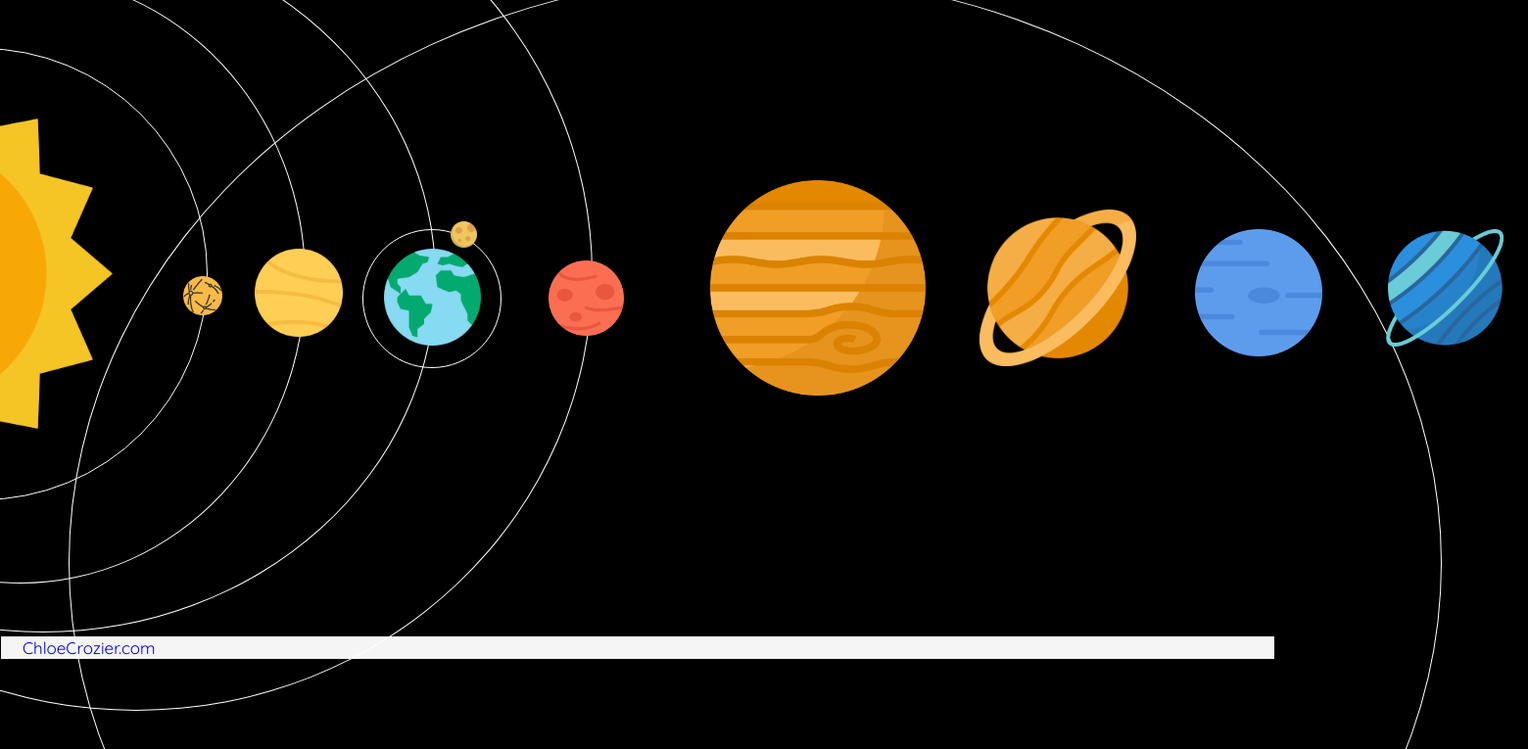
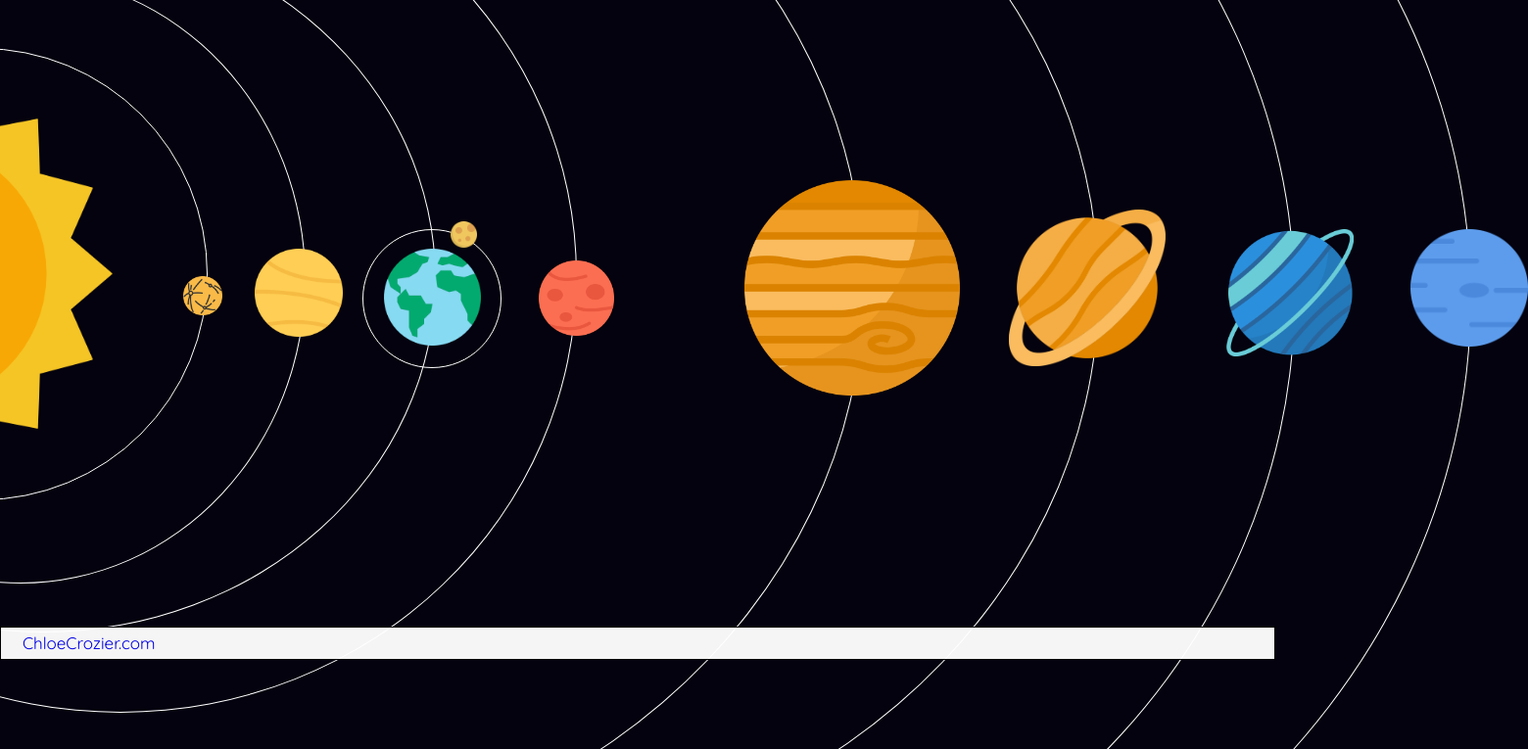
Before and after one commit to ChloeCrozier/chloecrozier.github.io, a plain HTML site: page planetarium.html in a window 1280 px wide. Shown: the part 126-891 px from the top of the page at 98% size, 1560 px wide, since content can reach past the window. Drawn offline with Linux system fonts and the light colour scheme.

Commit message:
adjusted planets and their orbit

```diff
--- a/planetarium.html
+++ b/planetarium.html
@@ -7,17 +7,7 @@
 </head>
 
     <body class="planetarium">
-    <div class="info">
-        <h1>Planetarium</h1>
-        <p>Click on a object to learn more about it!</p>
-    </div>
-
-    <div class="bottom">
-        <a href ="./index.html">ChloeCrozier.com</a>
-    </div>
-
-
-    <div class="netptuneorbit" title="165 Years"></div>
+    <div class="neptuneorbit" title="165 Years"></div>
     <div class="uranusorbit" title="84 Years"></div>
     <div class="saturnorbit" title="29 Years"></div>
     <div class="jupiterorbit" title="12 Years"></div>
@@ -38,6 +28,15 @@
         <div class="planet uranus" title="Uranus"></div>
         <div class="planet neptune" title="Netpune"></div>
 
+
+        <div class="info">
+            <h1>Planetarium</h1>
+            <p>Click on a object to learn more about it!</p>
+        </div>
+
+        <div class="bottom">
+                <a href ="./index.html">ChloeCrozier.com</a>
+            </div>
 </body>
 
 </html>
--- a/style.css
+++ b/style.css
@@ -54,7 +54,7 @@ body {
 
 .planetarium {
   /* background-image: url('./images/space.jpg'); */
-  background: #000;
+  background: rgb(4, 2, 14);
 }
 
 .jsfiddle {
@@ -79,7 +79,7 @@ body {
   margin: 32px auto 0 auto;
   background-color: white;
   border: 2px solid black;
-  opacity: 0.6;
+  opacity: 0.9;
   border-radius: 8px;
 }
 
@@ -131,7 +131,7 @@ a:hover{
   background-color: white;
   border: 1px solid black;
   width: 100%;
-  line-height: 3px;
+  line-height: 12px;
   padding: 10px;
   position: fixed;
   text-align: left;
@@ -189,8 +189,8 @@ a:hover{
   height: 890px;
   border-radius: 50%;
   border: 1px solid white;
-  left: -327px;
-  top: -40px;
+  left: -343px;
+  top: -38px;
 }
 
 .jupiterorbit{
@@ -198,40 +198,40 @@ a:hover{
   width: 1400px;
   height: 1200px;
   border-radius: 50%;
-  left: 70px;
   border: 1px solid white;
-  top: 100px;
+  left: -520px;
+  top: -182px;
 }
-/*
+
 .saturnorbit{
   position: absolute;
-  width: 800px;
-  height: 720px;
+  width: 1400px;
+  height: 1200px;
   border-radius: 50%;
   border: 1px solid white;
-  left: -357px;
-  top: 50px;
+  left: -280px;
+  top: -180px;
 }
 
 .uranusorbit{
   position: absolute;
-  width: 140px;
-  height: 140px;
+  width: 1550px;
+  height: 1400px;
   border-radius: 50%;
   border: 1px solid white;
-  left: 370px;
-  top: 360px;
+  left: -230px;
+  top: -270px;
 }
 
 .neptuneorbit{
   position: absolute;
-  width: 930px;
-  height: 890px;
+  width: 1720px;
+  height: 1500px;
   border-radius: 50%;
   border: 1px solid white;
-  left: -327px;
-  top: -40px;
-} */
+  left: -220px;
+  top: -320px;
+}
 
 .sun{
   transition: all 300ms;
@@ -280,40 +280,7 @@ a:hover{
   background-image: url('./images/planets/mars.png');
   width: 77px;
   height: 77px;
-  left: 560px;
-  top: 392px;
-}
-
-
-.venus{
-  background-image: url('./images/planets/venus.png');
-  width: 90px;
-  height: 90px;
-  left: 260px;
-  top: 380px;
-}
-
-.earth {
-  background-image: url('./images/planets/earth.png');
-  width: 99px;
-  height: 99px;
-  left: 392px;
-  top: 380px;
-}
-
-.moon {
-  background-image: url('./images/planets/moon.png');
-  width: 27px;
-  height: 27px;
-  left: 460px;
-  top: 352px;
-}
-
-.mars {
-  background-image: url('./images/planets/mars.png');
-  width: 77px;
-  height: 77px;
-  left: 560px;
+  left: 550px;
   top: 392px;
 }
 
@@ -321,7 +288,7 @@ a:hover{
   background-image: url('./images/planets/jupiter.png');
   width: 220px;
   height: 220px;
-  left: 725px;
+  left: 760px;
   top: 310px;
 }
 
@@ -329,22 +296,22 @@ a:hover{
   background-image: url('./images/planets/saturn.png');
   width: 160px;
   height: 160px;
-  left: 1000px;
+  left: 1030px;
   top: 340px;
 }
 
 .uranus {
   background-image: url('./images/planets/uranus.png');
-  width: 120px;
-  height: 120px;
-  left: 1415px;
+  width: 130px;
+  height: 130px;
+  left: 1252px;
   top: 360px;
 }
 
 .neptune {
   background-image: url('./images/planets/neptune.png');
-  width: 130px;
-  height: 130px;
-  left: 1220px;
+  width: 120px;
+  height: 120px;
+  left: 1440px;
   top: 360px;
 }
```
